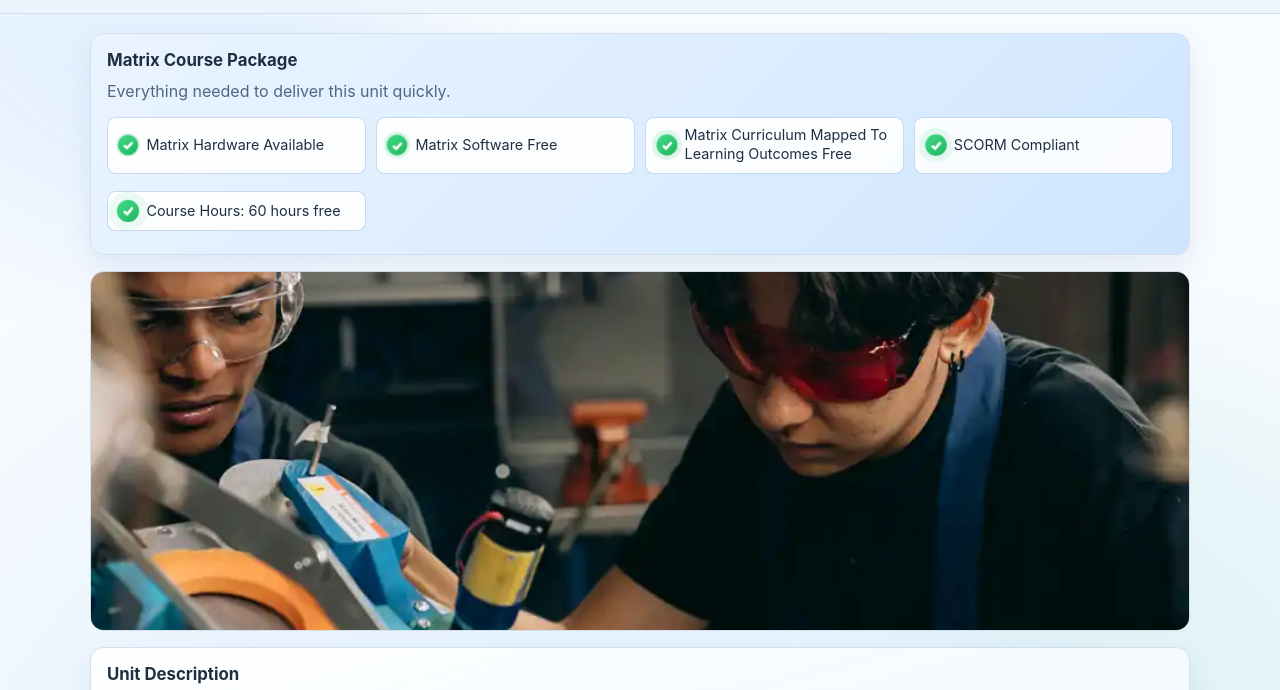
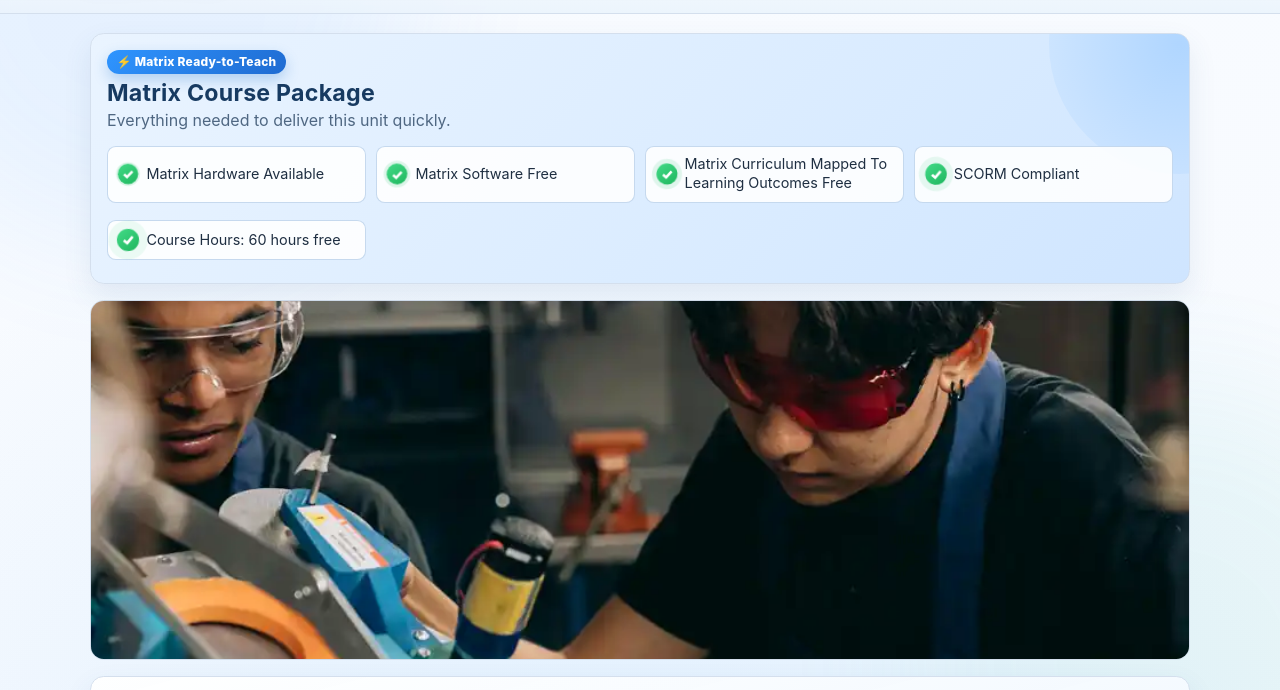
Before and after one commit to hadefuwa/Matrix-LMS, a website: page unit.html in a window 1280 px wide. Shown: the part 105-795 px from the top of the page. Drawn offline with Linux system fonts and the light colour scheme.

Commit message:
Style Matrix Course Package header with branded kicker and richer visuals

```diff
--- a/styles.css
+++ b/styles.css
@@ -334,10 +334,52 @@
 
 .feature-banner {
   background: linear-gradient(135deg, #eaf4ff, #d9ebff 65%, #cfe5ff);
+  position: relative;
+  overflow: hidden;
+}
+
+.feature-banner::before {
+  content: "";
+  position: absolute;
+  top: -120px;
+  right: -120px;
+  width: 260px;
+  height: 260px;
+  border-radius: 999px;
+  background: radial-gradient(circle, rgba(47, 149, 255, 0.22), rgba(47, 149, 255, 0));
+  pointer-events: none;
+}
+
+.feature-head {
+  display: grid;
+  gap: 0.3rem;
+  margin-bottom: 0.2rem;
+}
+
+.feature-kicker {
+  display: inline-flex;
+  width: fit-content;
+  align-items: center;
+  gap: 0.35rem;
+  font-size: 0.75rem;
+  font-weight: 800;
+  letter-spacing: 0.02em;
+  color: #ffffff;
+  background: linear-gradient(135deg, #2f95ff, #1f6bd1);
+  border-radius: 999px;
+  padding: 0.28rem 0.6rem;
+  box-shadow: 0 6px 14px rgba(35, 120, 206, 0.28);
+}
+
+.feature-banner h2 {
+  margin: 0;
+  font-size: clamp(1.1rem, 2.4vw, 1.45rem);
+  color: #173a61;
+  letter-spacing: 0.01em;
 }
 
 .feature-banner p {
-  margin-top: -0.2rem;
+  margin-top: 0;
   color: #4f6782;
 }
 
--- a/unit.html
+++ b/unit.html
@@ -22,7 +22,10 @@
 
     <main class="container unit-layout">
       <section class="feature-banner panel">
-        <h2>Matrix Course Package</h2>
+        <div class="feature-head">
+          <span class="feature-kicker">⚡ Matrix Ready-to-Teach</span>
+          <h2>Matrix Course Package</h2>
+        </div>
         <p>Everything needed to deliver this unit quickly.</p>
         <ul id="featureTicks" class="feature-grid"></ul>
       </section>
```
